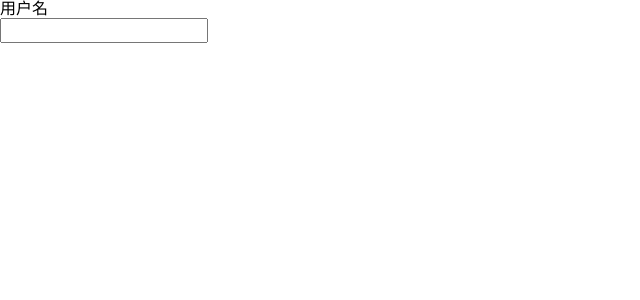
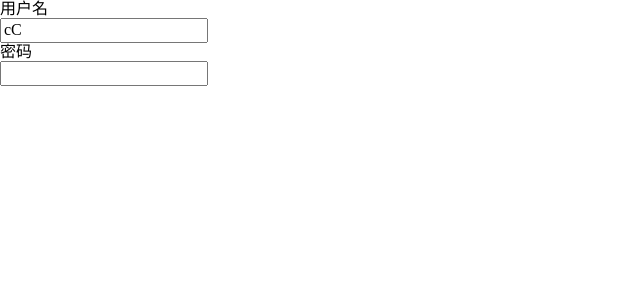
Before and after one commit to Betty09Zhang/reactAntd, a React (Create React App) app: page / in a window 1280 px wide. Shown: the top 300 px of the page, without its empty margins (0-640 px from the left). Built offline with nearby package versions, Linux system fonts and the light colour scheme.

Commit message:
feat: 表单需求

```diff
--- a/src/App.tsx
+++ b/src/App.tsx
@@ -4,6 +4,8 @@ import { BtnSize, Button, ButtonType } from './component/Button';
 import { SubMenu, Menu, MenuItem } from './component/Menu';
 import FormItem from './component/Form/FormItem';
 import { Form } from './component/Form';
+import type { RuleItem } from 'async-validator';
+import { CustomRule } from './component/Form/useStore';
 function App() {
   var data = [
     {
@@ -45,6 +47,28 @@ function App() {
         }
      })
     }
+
+    const initValue = {username:  'cC' }
+    const rules :RuleItem[] = [
+     {
+        type: 'string',
+        required: true,
+        message: 'Name is required'
+      }
+    ]
+
+    // 接受一个对象中包含key 为 getValueField的值 函数，传递进来
+    const customRules : CustomRule[] = [
+      ({getValueField}) => ({
+        asyncValidator(rule, value){
+            const name = getValueField('username')
+            if (value === name) {
+              return Promise.reject('同名。。')
+            }
+            return Promise.resolve()
+        }
+      })
+    ]
   return (
 
     <div className="App">
@@ -69,9 +93,12 @@ function App() {
       <Button btnType={ ButtonType.Success} size={ BtnSize.Large}>Test</Button>
       <Button btnType={ ButtonType.Primary} size={ BtnSize.Large}>Test</Button>
       <Button btnType={ButtonType.Link} href='http://www.baidu.com' target='_blank' size={BtnSize.Small}>link</Button> */}
-      <Form>
-        <FormItem label="用户名">
+      <Form initialValue= { initValue }>
+        <FormItem label="用户名" name="username" rules={ rules }>
           <input />
+        </FormItem>
+        <FormItem label="密码" name="password" rules={ customRules }>
+          <input type="password"/>
         </FormItem>
       </Form>
     </div>
```
